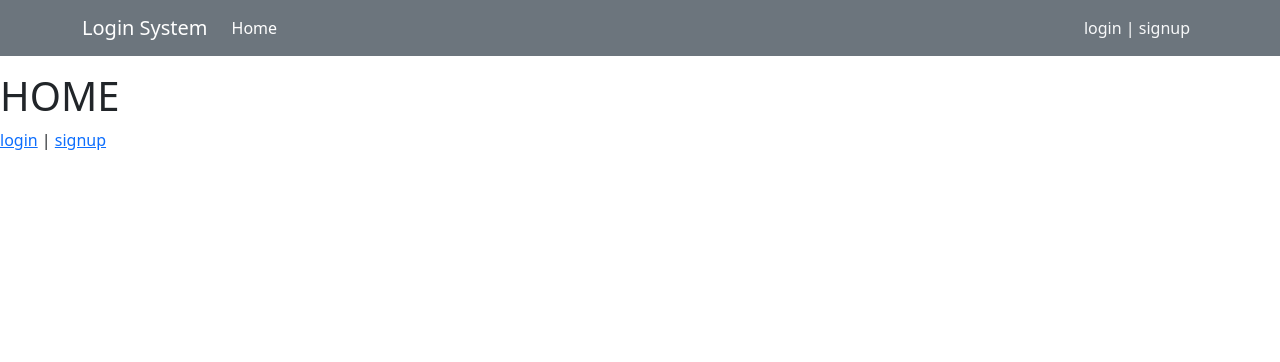
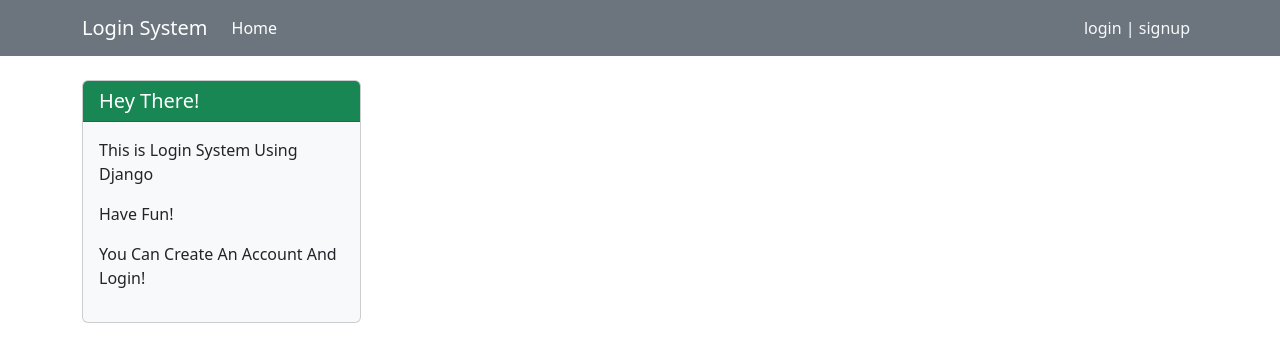
Before and after one commit to amahadnezhad/Login_System, a Django app: page / in a window 1280 px wide. Shown: the top 362 px of the page. Run offline with Django 5.2, Linux system fonts and the light colour scheme.

Commit message:
update home.html

```diff
--- a/templates/home.html
+++ b/templates/home.html
@@ -3,16 +3,22 @@
 {% block page_title %}Home{% endblock page_title %}
 
 {% block content %}
-    <h1>HOME</h1>
-    {% if user.is_authenticated %}
 
-        <form method="post" action="{% url 'logout' %}">
-            {% csrf_token %}
-            Welcome {{ user.username }} |
-            <button type="submit">logout</button>
-        </form>
 
-    {% else %}
-        <a href="{% url 'login' %}">login</a> | <a href="{% url 'signup' %}">signup</a>
-    {% endif %}
+    <div class="container mt-4">
+
+        <div class="col-3">
+            <div class="card my-4 bg-light">
+                <h5 class="card-header bg-success text-white">Hey There!</h5>
+                <div class="card-body">
+                    <p class="card-text ">This is Login System Using Django</p>
+                    <p>Have Fun!</p>
+                    <p>You Can Create An Account And Login!</p>
+
+                </div>
+            </div>
+
+        </div>
+    </div>
+
 {% endblock content %}
```
